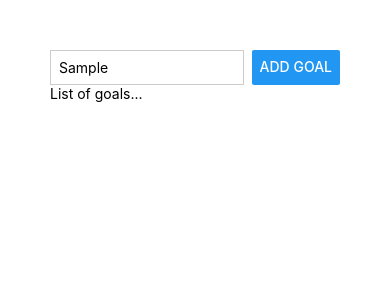
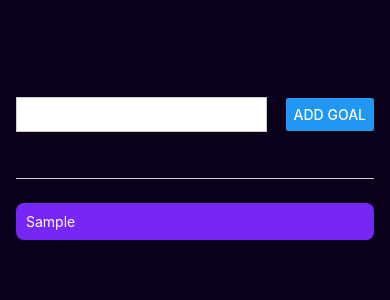
Before and after one commit to theRealEnso/BasicGoalTrackerApp, a React Native app: screen / in a window 390 px wide. Both pictures are taken after typing "Sample" into the empty fields and a click on the button "ADD GOAL". Shown: the top 300 px of the page. Built offline with nearby package versions, Linux system fonts and the light colour scheme.

Commit message:
apply basic formatting and styling. Implement basic functionality to add and display goals

```diff
--- a/App.js
+++ b/App.js
@@ -1,16 +1,40 @@
+import { useState } from 'react';
 import { StatusBar } from 'expo-status-bar';
 import { StyleSheet, Text, View, Button, TextInput } from 'react-native';
 
 export default function App() {
+
+  const [textInput, setTextInput] = useState("");
+  const [goalsList, setGoalsList] = useState([]);
+
+  const handleInputChange = (enteredText) => {
+    // console.log(enteredText);
+    setTextInput(enteredText);
+  };
+
+  const handlePress = () => {
+    // setGoalsList([...goalsList, textInput]); // this works...
+    // but, recommended way of updating state if state updates depend on the previous state -- pass a callback function that automatically receives the existing state as an input
+    setGoalsList((currentGoals) => [...currentGoals, textInput]);
+    setTextInput("");
+  };
+
   return (
+    // main view
     <View style={styles.appContainer}>
+      {/* view / div that holds the input and button */}
       <View style={styles.inputContainer}>
-        <TextInput  style={styles.textInput} placeholder="Your course goal!"></TextInput>
-        <Button title="Add Goal"></Button>
+        <TextInput value={textInput} style={styles.textInput} placeholder="Your course goal!" onChangeText={handleInputChange}></TextInput>
+        <Button title="Add Goal" onPress={handlePress}></Button>
       </View>
 
-      <View>
-        <Text>List of goals...</Text>
+      {/* view / div that holds the list of goals */}
+      <View style={styles.goalsContainer}>
+        {
+          goalsList && goalsList.map((goal, index) => {
+            return <Text style={styles.goalItem} key={index}>{goal}</Text>
+          })
+        }
       </View>
     </View>
   );
@@ -18,19 +42,42 @@ export default function App() {
 
 const styles = StyleSheet.create({
   appContainer: {
-    padding: 50,
+    flex: 1,
+    paddingTop: 50,
+    paddingHorizontal: 16,
+    backgroundColor: "#0a001a",
   },
 
   inputContainer: {
+    flex: 1,
     flexDirection: "row",
     justifyContent: "space-between",
+    alignItems: "center",
+    marginBottom: 24,
+    borderBottomWidth: 1,
+    borderBottomColor: "#cccccc"
   },
 
   textInput: {
     borderWidth: 1,
     borderColor: "#CCCCCC",
-    width: "80%",
+    width: "70%",
     marginRight: 8,
     padding: 8,
+    color: "#ffffff",
+    backgroundColor: "#ffffff",
+  },
+
+  goalItem: {
+    backgroundColor: "#7627f5",
+    color: "#ffffff",
+    borderRadius: 8,
+    padding: 10,
+    marginBottom: 10
+  },
+
+  goalsContainer: {
+    flex: 5,
   }
+
 });
```
